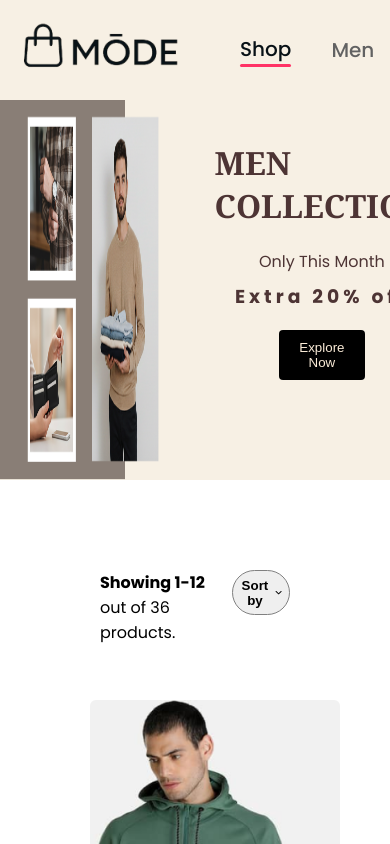
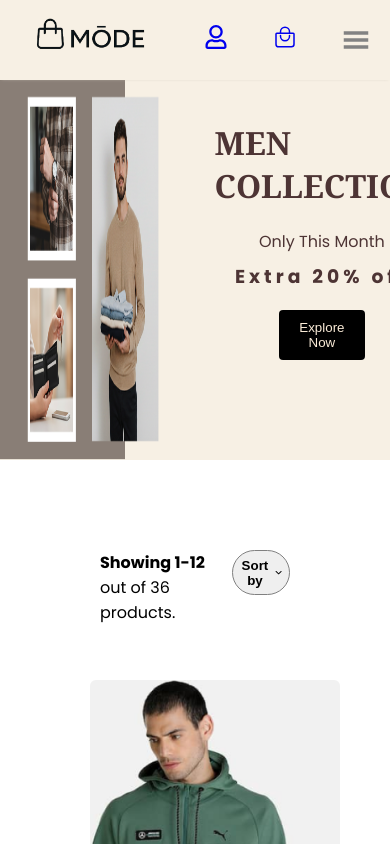
Before and after one commit to christinematta/Mode_ecommerce_website, a React (Create React App) app: page /men in a window 390 px wide. Shown: the top 844 px of the page. Built offline with nearby package versions, Linux system fonts and the light colour scheme.

Commit message:
responsive navbar

```diff
--- a/src/Components/Navbar/Navbar.css
+++ b/src/Components/Navbar/Navbar.css
@@ -1,33 +1,41 @@
 .navbar {
   display: flex;
-  justify-content: space-around;
+  justify-content: space-between;
+  align-items: center;
   box-shadow: 0 1px 3px -2px #cbc4b7;
   height: 100px;
   background-color: #f7f0e4;
+  padding: 0 50px;
+  position: relative;
+  z-index: 1000;
 }
-.nav-logo {
-  display: flex;
-  align-items: center;
+.navbar a {
+  text-decoration: none;
 }
+.navbar a:visited,
+.navbar a:focus,
+.navbar a:hover,
+.navbar a:active {
+  all: unset;
+  cursor: pointer;
+}
+
 .nav-logo img {
   width: 200px;
 }
 
-.nav-log p {
-  color: #171717;
-  font-size: 25px;
-  font-weight: 600;
-}
 .nav-menu {
   display: flex;
-  flex-direction: row;
   align-items: center;
   list-style: none;
   gap: 40px;
   color: #626262;
   font-size: 20px;
   font-weight: 500;
+  margin: 0;
+  padding: 0;
 }
+
 .nav-menu li {
   display: flex;
   flex-direction: column;
@@ -35,50 +43,142 @@
   justify-content: center;
   cursor: pointer;
 }
-.nav-menu li.active{
-  color:#081116 ;
+
+.nav-menu li.active {
+  color: #081116;
 }
-.link-reset{
-  all:unset;
-  cursor: pointer;
-}
+
 .nav-menu hr {
   border: none;
   width: 100%;
-  margin: 0px;
   height: 3px;
   border-radius: 10px;
   background: #ff3366;
+  margin: 0px;
 }
+
+
 .nav-login-cart {
   display: flex;
   align-items: center;
   gap: 45px;
-}
-.nav-login-cart {
   color: #828282;
   font-size: 24px;
   cursor: pointer;
 }
-.user-icon:hover,
-.cart-icon:hover {
-  color: #081116;
-}
+
 .icon-wrapper {
   position: relative;
   display: inline-block;
 }
+.icon-wrapper .hidden{
+  display: none;
+}
 .nav-cart-count {
   position: absolute;
-  display: flex;
-  padding: 4px;
+  top: -10px;
+  right: -12px;
   background: #081116;
   color: white;
   font-size: 10px;
   font-weight: 600;
   border-radius: 50%;
+  padding: 4px 6px;
+  display: flex;
   justify-content: center;
-  margin: auto;
-  margin-left: 13px;
-  margin-top: -43px;
+  align-items: center;
 }
+
+.user-icon:hover,
+.cart-icon:hover {
+  color: #081116;
+}
+
+.burger-menu {
+  display: none;
+  font-size: 28px;
+  cursor: pointer;
+}
+
+/* ---------- Responsive ---------- */
+
+
+@media (max-width: 1280px) {
+  .navbar {
+    padding: 0 40px;
+  }
+  .nav-menu {
+    gap: 30px;
+    font-size: 18px;
+  }
+  .nav-logo img {
+    width: 180px;
+  }
+}
+
+
+@media (max-width: 900px) {
+
+  .desktop-menu {
+    display: none;
+  }
+
+  .burger-menu {
+    display: block;
+  }
+
+
+  .mobile-menu {
+    position: absolute;
+    top: 100px;
+    left: 80%;
+    width: 20%;
+    background-color: black;
+
+    display: flex;
+    flex-direction: column;
+    align-items: center;
+    gap: 25px;
+    padding: 25px 0;
+    box-shadow: 0 4px 8px -2px rgba(0, 0, 0, 0.15);
+    animation: dropdown 0.3s ease forwards;
+  }
+
+  .mobile-menu li {
+    font-size: 20px;
+
+  }
+  .mobile-menu .active a{
+    font-size: 20px;
+    color: wheat;
+
+;
+  }
+  @keyframes dropdown {
+    from {
+      opacity: 0;
+      transform: translateY(-20px);
+    }
+    to {
+      opacity: 1;
+      transform: translateY(0);
+    }
+  }
+}
+
+/* Small Mobile (≤600px) */
+@media (max-width: 600px) {
+  .navbar {
+    height: 80px;
+    padding: 0 20px;
+  }
+
+  .nav-logo img {
+    width: 140px;
+  }
+
+  .mobile-menu {
+    top: 80px;
+    gap: 20px;
+  }
+}
--- a/src/Components/Navbar/Navbar.jsx
+++ b/src/Components/Navbar/Navbar.jsx
@@ -1,6 +1,8 @@
 import React, { useContext, useState } from "react";
-import { FontAwesomeIcon } from "@fortawesome/react-fontawesome";
-import { faUser, faBagShopping } from "@fortawesome/free-solid-svg-icons";
+import { FaRegUser } from "react-icons/fa";
+import { IoBagHandleOutline } from "react-icons/io5";
+import { GiHamburgerMenu } from "react-icons/gi";
+import { RxCross2 } from "react-icons/rx";
 import "./Navbar.css";
 
 import logo from "../Assets/MODE-logo.png";
@@ -8,48 +10,91 @@ import { Link, useLocation } from "react-router-dom";
 import { ShopContext } from "../../Context/ShopContext";
 
 const menuItems = ["shop", "men", "women", "kids"];
-const Navbar = ({onLoginClick}) => {
+
+const Navbar = ({ onLoginClick }) => {
   const [menu, setMenu] = useState("shop");
-  const location = useLocation()
-  const {getTotalCartNumber, cartItems,} = useContext(ShopContext)
+  const [isMenuOpen, setIsMenuOpen] = useState(false);
+  const location = useLocation();
+  const { getTotalCartNumber, cartItems } = useContext(ShopContext);
+
+  const toggleMenu = () => setIsMenuOpen((prev) => !prev);
+  const closeMenu = () => setIsMenuOpen(false);
 
   return (
-    <div className="navbar">
-      <Link to="/" className="link-reset" style={{display:"flex"}}>
-       <div className="nav-logo">
+    <nav className="navbar">
+
+      <Link to="/" className="link-reset nav-logo">
         <img src={logo} alt="logo_icon" />
-      </div></Link>
+      </Link>
 
 
-      <ul className="nav-menu">
+      <ul className="nav-menu desktop-menu">
         {menuItems.map((item, index) => (
           <li
             key={item}
             className={`${menu === item ? "active" : ""}`}
-            onClick={() => {
-              setMenu(item);
-            }}
+            onClick={() => setMenu(item)}
           >
-            <Link to={index === 0 ? "/" : `/${item}`} className="link-reset">
+            <Link to={index === 0 ? "/" : `/${item}`} >
               {item.charAt(0).toUpperCase() + item.slice(1)}
-              {menu === item && <hr></hr>}
+              {menu === item && <hr />}
             </Link>
           </li>
         ))}
       </ul>
+
+
       <div className="nav-login-cart">
-        {" "}
-        <Link to={location.pathname} className="link-reset" onClick={onLoginClick}>
-          <FontAwesomeIcon icon={faUser} className="icon user-icon" />
+        <Link
+          to={location.pathname}
+
+          onClick={onLoginClick}
+        >
+          <FaRegUser className="icon user-icon" />
         </Link>
-        <Link to="/cart"  className="link-reset">
+
+        <Link to="/cart" >
           <div className="icon-wrapper">
-            <FontAwesomeIcon icon={faBagShopping} className="icon cart-icon" />
-            <div className="nav-cart-count">{getTotalCartNumber( cartItems,)}</div>
+            <IoBagHandleOutline className="icon cart-icon" />
+            <div
+              className={
+                getTotalCartNumber(cartItems) > 0
+              ?"nav-cart-count":"hidden"}
+            >
+              {getTotalCartNumber(cartItems) > 0 &&
+                getTotalCartNumber(cartItems)}
+            </div>
           </div>
         </Link>
+
+
+        {isMenuOpen ? (
+          <RxCross2 onClick={toggleMenu} className="burger-menu" />
+        ) : (
+          <GiHamburgerMenu onClick={toggleMenu} className="burger-menu" />
+        )}
       </div>
-    </div>
+
+
+      {isMenuOpen && (
+        <ul className="nav-menu mobile-menu">
+          {menuItems.map((item, index) => (
+            <li
+              key={item}
+              className={`${menu === item ? "active" : ""}`}
+              onClick={() => {
+                setMenu(item);
+                closeMenu();
+              }}
+            >
+              <Link to={index === 0 ? "/" : `/${item}`} className="link-reset">
+                {item.charAt(0).toUpperCase() + item.slice(1)}
+              </Link>
+            </li>
+          ))}
+        </ul>
+      )}
+    </nav>
   );
 };
 
```
